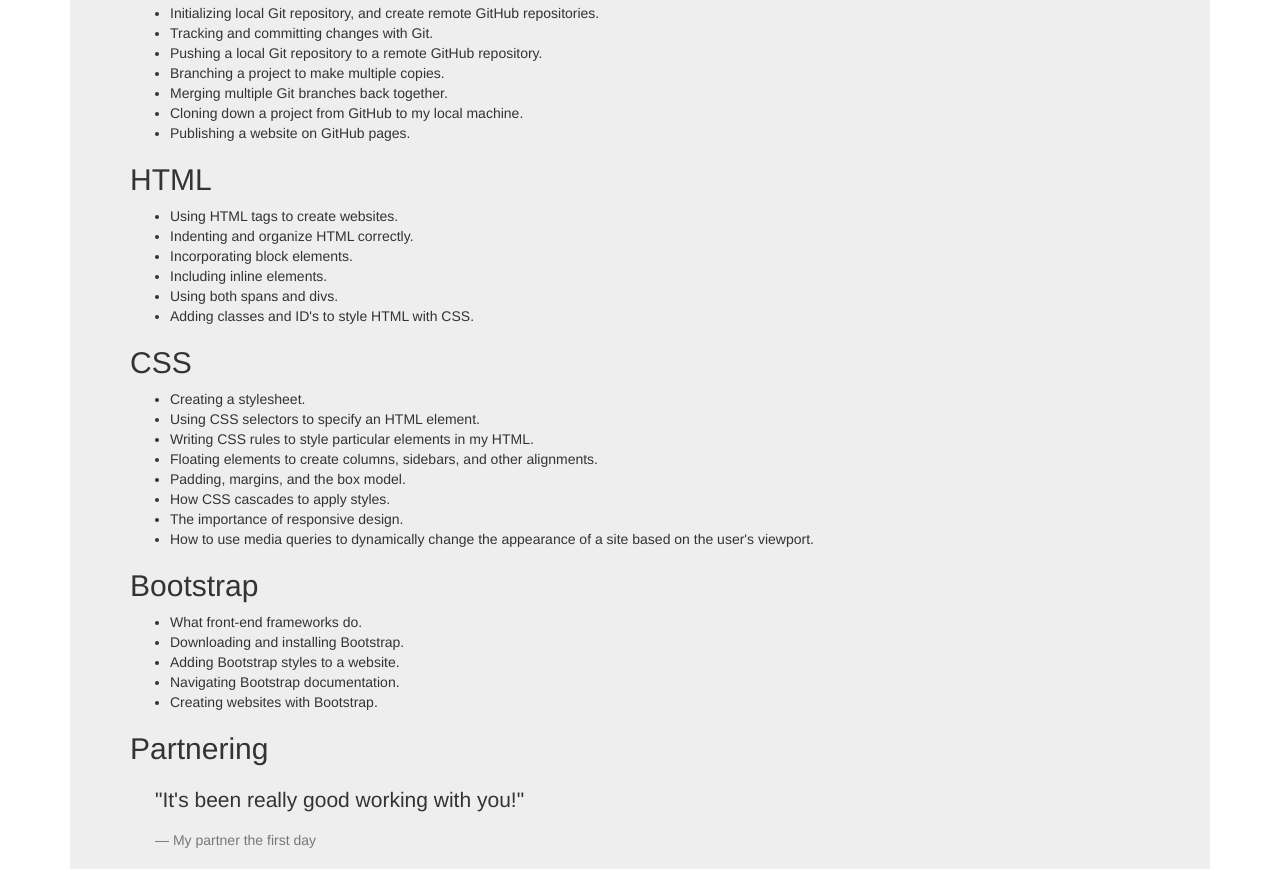
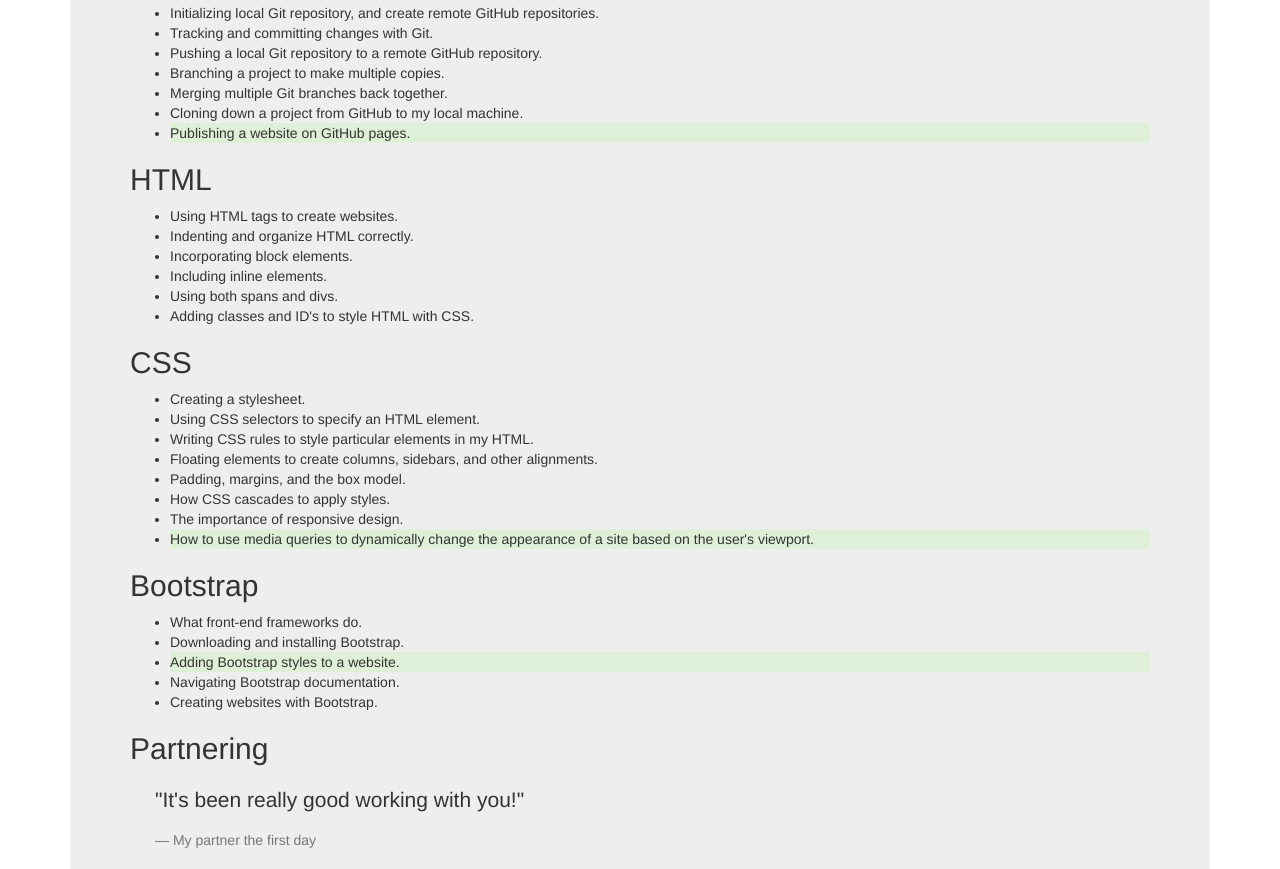
Before and after one commit to 7tacocat7/week-in-review, a plain HTML site: page index.html in a window 1280 px wide. Shown: the part 380-1249 px from the top of the page. Drawn offline with Linux system fonts and the light colour scheme.

Commit message:
add helper class to html.

```diff
--- a/index.html
+++ b/index.html
@@ -26,7 +26,7 @@
           <li>Branching a project to make multiple copies.</li>
           <li>Merging multiple Git branches back together.</li>
           <li>Cloning down a project from GitHub to my local machine.</li>
-          <li>Publishing a website on GitHub pages.</li>
+          <li class="bg-success">Publishing a website on GitHub pages.</li>
         </ul>
         <h2>HTML</h2>
         <ul>
@@ -46,13 +46,13 @@
           <li>Padding, margins, and the box model.</li>
           <li>How CSS cascades to apply styles.</li>
           <li>The importance of responsive design.</li>
-          <li>How to use media queries to dynamically change the appearance of a site based on the user's viewport.</li>
+          <li class="bg-success">How to use media queries to dynamically change the appearance of a site based on the user's viewport.</li>
         </ul>
         <h2>Bootstrap</h2>
         <ul>
           <li>What front-end frameworks do.</li>
           <li>Downloading and installing Bootstrap.</li>
-          <li>Adding Bootstrap styles to a website.</li>
+          <li class="bg-success">Adding Bootstrap styles to a website.</li>
           <li>Navigating Bootstrap documentation.</li>
           <li>Creating websites with Bootstrap.</li>
         </ul>
```
